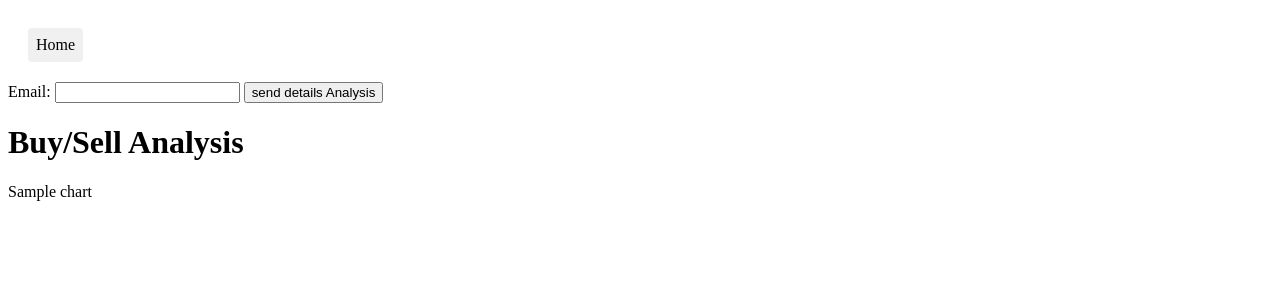
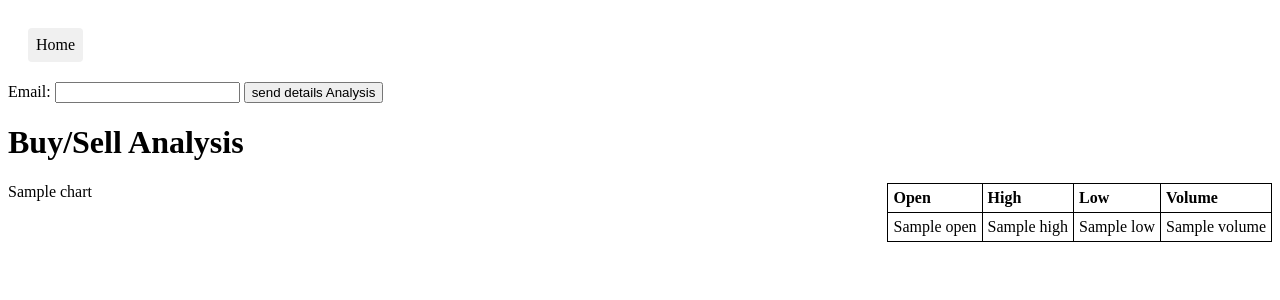
Before and after one commit to Dandata0101/mbs-Stock-signal-project, a Flask app: template templates/stock.html in a window 1280 px wide. Shown: the top 300 px of the page. Run offline with Flask 3, Linux system fonts and the light colour scheme; the template is opened without the code that fills it: most values are stand-ins (such as "Sample title", 1, 10 or a date in 2020); parts of the project's set-up code (start-up, migrations or seed data) failed here and were passed over.

Commit message:
updated charting on stock.html

```diff
--- a/main.py
+++ b/main.py
@@ -4,7 +4,7 @@ matplotlib.use('Agg')  # Use the non-GUI backend
 import os
 from scripts.yahoofinance import create_dataframe
 from scripts.buysellfx import buysellfx
-from scripts.charts_export import plot_stock_signals,interactive_plot_stock_signals
+from scripts.charts_export import plot_stock_signals,interactive_plot_stock_signals,Last_record
 from scripts.excel_export import export_df_to_excel_with_chart
 from EmailBody.emailbody import generate_email_body
 from scripts.sendemail import send_email
@@ -34,10 +34,16 @@ def stock():
         try:
             data = create_dataframe(stock_symbol)
             fx = buysellfx(data)
+            last=Last_record(fx)
             chart = plot_stock_signals(df=fx, tickerSymbol=stock_symbol)
             chart_html = interactive_plot_stock_signals(df=fx, tickerSymbol=stock_symbol)
             export = export_df_to_excel_with_chart(df=fx, tickerSymbol=stock_symbol)
-            return render_template("stock.html", chart=chart_html, stock=stock_symbol, data=data)
+
+             # Convert DataFrame to a list of dictionaries for easy HTML templating
+            data_for_template = data[['Open', 'High', 'Low', 'Volume']].to_dict('records')
+
+
+            return render_template("stock.html", chart=chart_html, stock=stock_symbol, data=data_for_template)
         except Exception as e:
             return jsonify({'error': str(e)}), 500
 
--- a/templates/stock.html
+++ b/templates/stock.html
@@ -5,7 +5,7 @@
     <meta name="viewport" content="width=device-width, initial-scale=1.0">
     <title>{{ title }} MBS Stock Signal Project</title>
 
-    <!-- Adding some basic styling for the home link -->
+    <!-- Adding some basic styling for the home link and table -->
     <style>
         .home-link {
             display: inline-block;
@@ -16,6 +16,23 @@
             color: black;
             border-radius: 4px;
         }
+
+        /* Style for the stock data table */
+        .stock-data-table {
+            width: auto;
+            margin-bottom: 20px; /* Adjust as needed */
+            float: right; /* Align table to the right */
+        }
+
+        table, th, td {
+            border: 1px solid black;
+            border-collapse: collapse;
+        }
+
+        th, td {
+            padding: 5px;
+            text-align: left; /* Or 'right' if you prefer */
+        }
     </style>
 </head>
 <body>
@@ -24,17 +41,33 @@
     <form action="/ty" method="get">
         <label for="email">Email:</label>
         <input type="email" id="email" name="email" required>
-
         <button type="submit">send details Analysis</button>
-    </form> <!-- Added missing closing tag for form -->
+    </form>
 
     <h1>Buy/Sell Analysis</h1>
 
-    <!-- Inside stock.html where you want to display the chart -->
+    <!-- Table for displaying stock data -->
+    <table class="stock-data-table">
+        <tr>
+            <th>Open</th>
+            <th>High</th>
+            <th>Low</th>
+            <th>Volume</th>
+        </tr>
+        {% for row in data %}
+        <tr>
+            <td>{{ row['Open'] }}</td>
+            <td>{{ row['High'] }}</td>
+            <td>{{ row['Low'] }}</td>
+            <td>{{ row['Volume'] }}</td>
+        </tr>
+        {% endfor %}
+    </table>
+
+    <!-- Chart -->
     <div>
         {{ chart|safe }}
     </div>
 
-
 </body>
 </html>
```
Also changed, not shown: scripts/charts_export.py (+25 -0 lines), test.py (+7 -9 lines).
